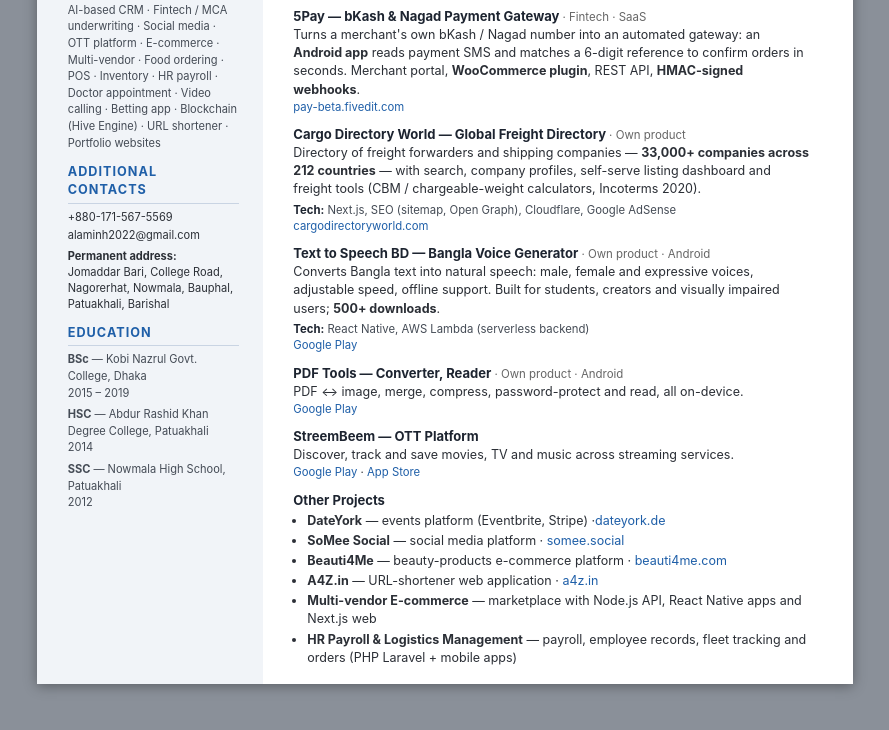
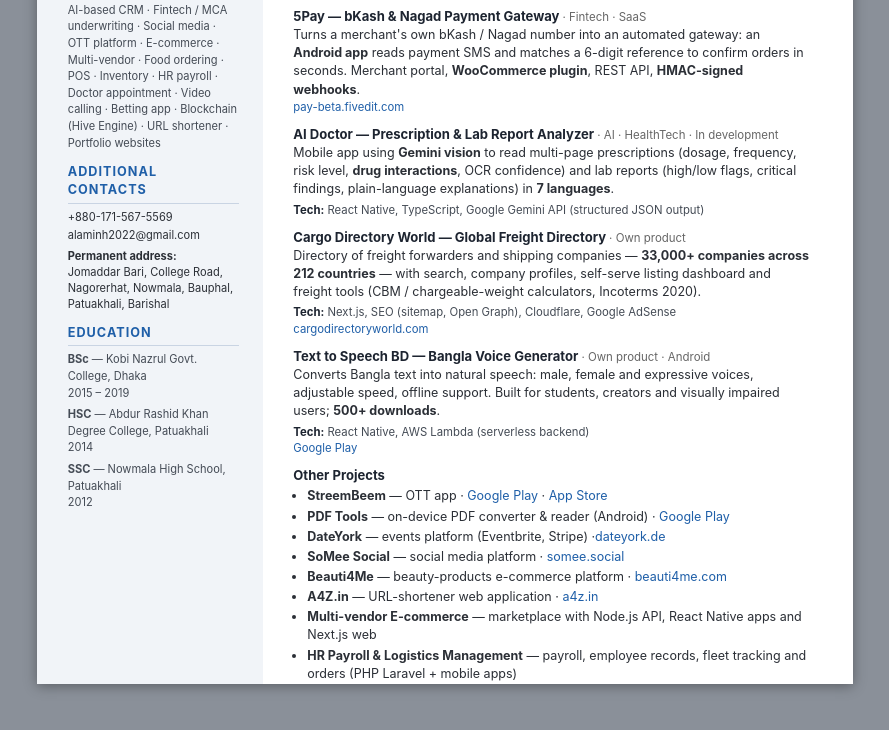
Before and after one commit to jmalamin40/jmalamin40.github.io, a plain HTML site: page Al_Amin_Hossain_CV.html in a window 1280 px wide. Shown: the part 1476-2206 px from the top of the page, without its empty margins (195-1084 px from the left). Drawn offline with Linux system fonts and the light colour scheme.

Commit message:
Add AI Doctor app to portfolio and CV
Co-Authored-By: Claude Opus 5.5 <noreply@anthropic.com>

```diff
--- a/Al_Amin_Hossain_CV.html
+++ b/Al_Amin_Hossain_CV.html
@@ -183,6 +183,12 @@ header .contact { font-size: 8.5pt; color: #444b55; display: flex; flex-wrap: wr
     </div>
 
     <div class="proj">
+      <div class="name">AI Doctor — Prescription &amp; Lab Report Analyzer <span>· AI · HealthTech · In development</span></div>
+      <p>Mobile app using <b>Gemini vision</b> to read multi-page prescriptions (dosage, frequency, risk level, <b>drug interactions</b>, OCR confidence) and lab reports (high/low flags, critical findings, plain-language explanations) in <b>7 languages</b>.</p>
+      <div class="stack"><b>Tech:</b> React Native, TypeScript, Google Gemini API (structured JSON output)</div>
+    </div>
+
+    <div class="proj">
       <div class="name">Cargo Directory World — Global Freight Directory <span>· Own product</span></div>
       <p>Directory of freight forwarders and shipping companies — <b>33,000+ companies across 212 countries</b> — with search, company profiles, self-serve listing dashboard and freight tools (CBM / chargeable-weight calculators, Incoterms 2020).</p>
       <div class="stack"><b>Tech:</b> Next.js, SEO (sitemap, Open Graph), Cloudflare, Google AdSense</div>
@@ -197,20 +203,10 @@ header .contact { font-size: 8.5pt; color: #444b55; display: flex; flex-wrap: wr
     </div>
 
     <div class="proj">
-      <div class="name">PDF Tools — Converter, Reader <span>· Own product · Android</span></div>
-      <p>PDF ↔ image, merge, compress, password-protect and read, all on-device.</p>
-      <div class="link"><a href="https://play.google.com/store/apps/details?id=com.pdftools.converter">Google Play</a></div>
-    </div>
-
-    <div class="proj">
-      <div class="name">StreemBeem — OTT Platform</div>
-      <p>Discover, track and save movies, TV and music across streaming services.</p>
-      <div class="link"><a href="https://play.google.com/store/apps/details?id=com.streembeem">Google Play</a> · <a href="https://apps.apple.com/us/app/streembeem/id6723897263">App Store</a></div>
-    </div>
-
-    <div class="proj">
       <div class="name">Other Projects</div>
       <ul>
+        <li><b>StreemBeem</b> — OTT app · <a href="https://play.google.com/store/apps/details?id=com.streembeem">Google Play</a> · <a href="https://apps.apple.com/us/app/streembeem/id6723897263">App Store</a></li>
+        <li><b>PDF Tools</b> — on-device PDF converter &amp; reader (Android) · <a href="https://play.google.com/store/apps/details?id=com.pdftools.converter">Google Play</a></li>
         <li><b>DateYork</b> — events platform (Eventbrite, Stripe) ·<a href="https://dateyork.de/">dateyork.de</a></li>
         <li><b>SoMee Social</b> — social media platform · <a href="https://somee.social/">somee.social</a></li>
         <li><b>Beauti4Me</b> — beauty-products e-commerce platform · <a href="https://www.beauti4me.com/">beauti4me.com</a></li>
```
Also changed, not shown: index.html (+7 -0 lines).
